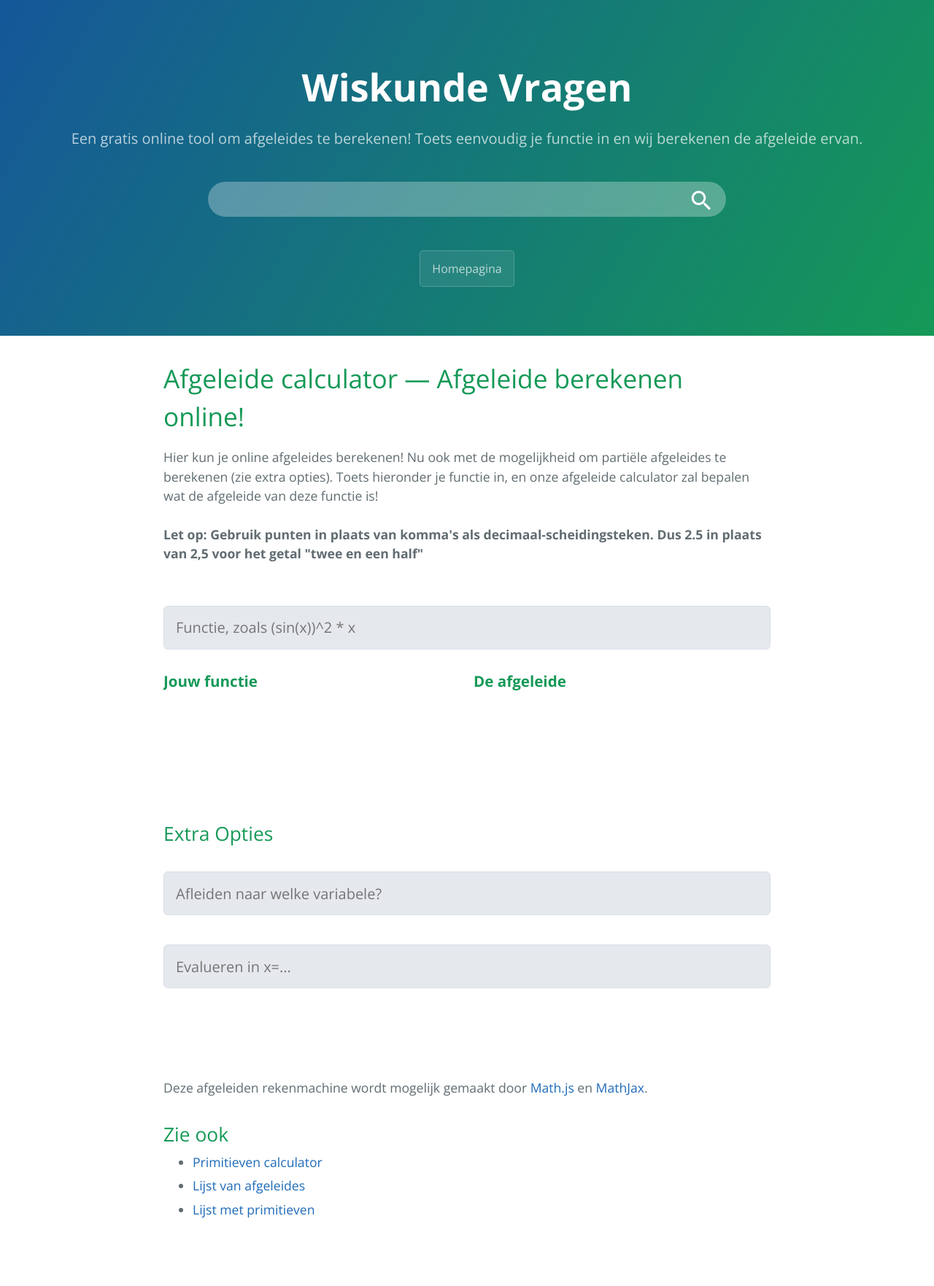
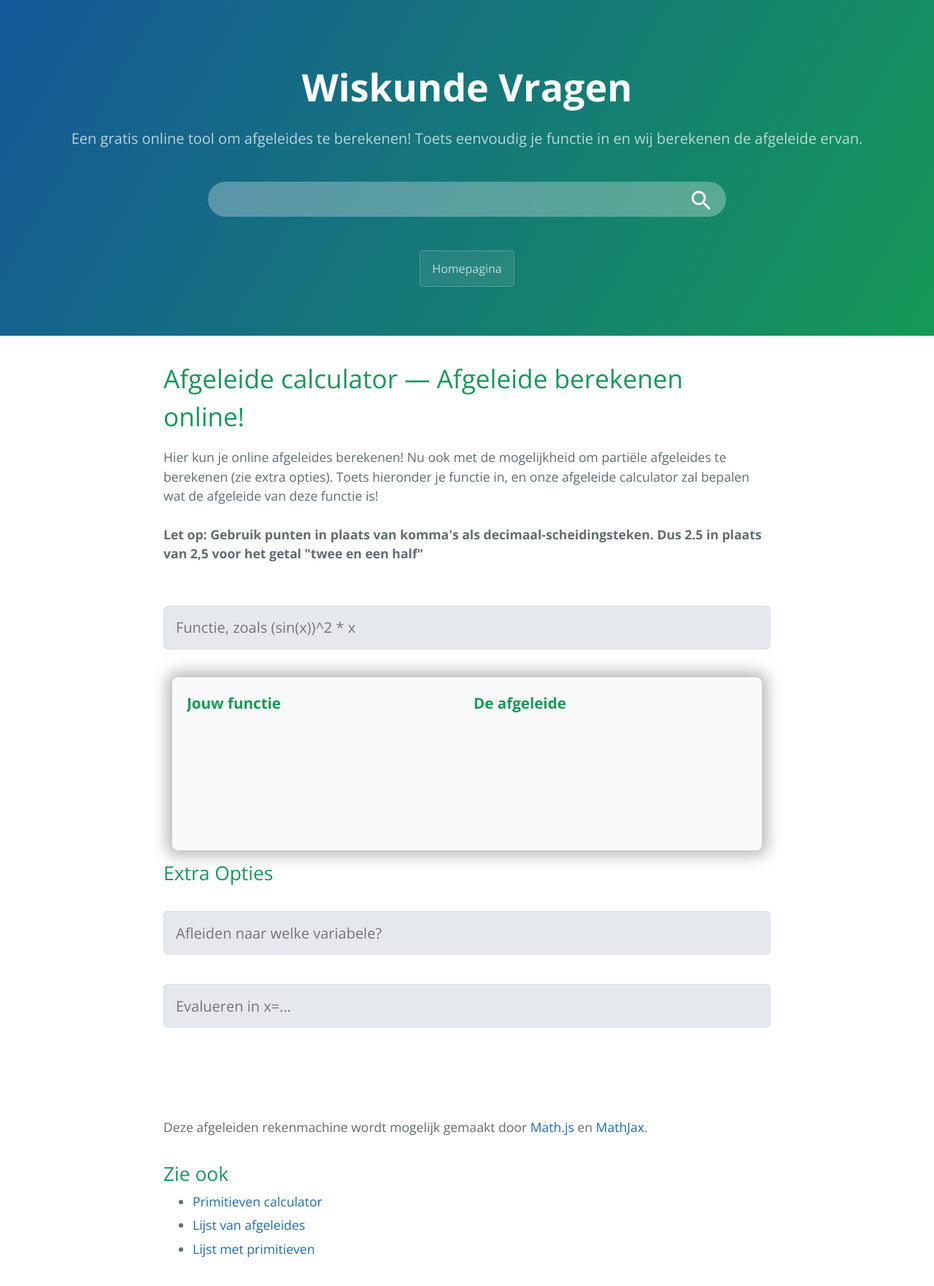
Before and after one commit to wiskundevragen/wiskundevragen.github.io, a Jekyll site: the page built from afgeleides/afgeleide-calculator.html, in a window 1280 px wide. Shown: the whole page at 73% size. Built offline with Jekyll 4.4.1, drawn with Linux system fonts in a browser that asks for light colours; before the commit the page ends 1708 px from its top, so only the background shows below that.

Commit message:
Update afgeleide-calculator.html

```diff
--- a/afgeleides/afgeleide-calculator.html
+++ b/afgeleides/afgeleide-calculator.html
@@ -16,7 +16,7 @@ opties). Toets hieronder je functie in, en onze afgeleide calculator zal bepalen
 	<input type="text" autocomplete="off" placeholder="Functie, zoals (sin(x))^2 * x" class="form hasLabel" id='sourceFunction'
 		autocapitalize="none">
 </div>
-<div id=' results'>
+<div id='results'>
 	<div id='rescols'>
 		<div>
 			<h2 style="font-size: 1.17em;"><b>Jouw functie</b></h3>
@@ -32,6 +32,7 @@ opties). Toets hieronder je functie in, en onze afgeleide calculator zal bepalen
 		<div id="evaluationResult" ></div>
 	</div>
 </div>
+<div id="options">
 	<h2 style='margin-bottom: 0px;'>Extra Opties</h2>
 	<div>
 		<label for='derive-wr-to' class='inputLabel hidden'>Afleiden naar welke variabele? </label>
@@ -43,7 +44,10 @@ opties). Toets hieronder je functie in, en onze afgeleide calculator zal bepalen
 		<input type="text" autocomplete="off" placeholder="Evalueren in x=..." class="form hasLabel" id='evaluationPoint'
 			autocapitalize="none">
 	</div>
-<p id='evaluationWarning'><b>Evalueren in multivariabele functies is momenteel nog niet mogelijk.</b></p>
+	<p id='evaluationWarning'>
+		<b>Evalueren in multivariabele functies is momenteel nog niet mogelijk.</b>
+	</p>
+</div>
 <br>
 <br>
 <br>
```
Lines whose indentation alone changed are shown as unchanged.
